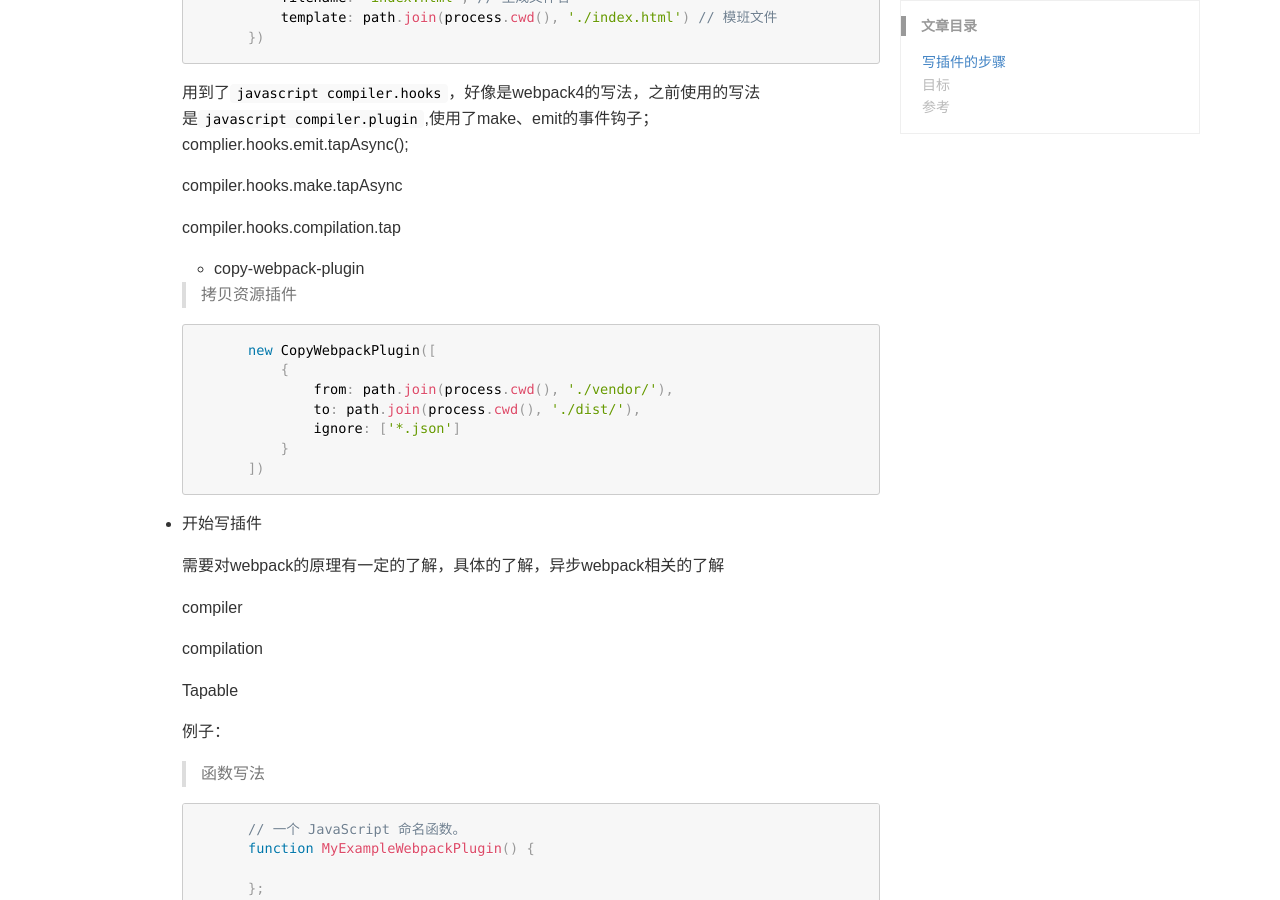
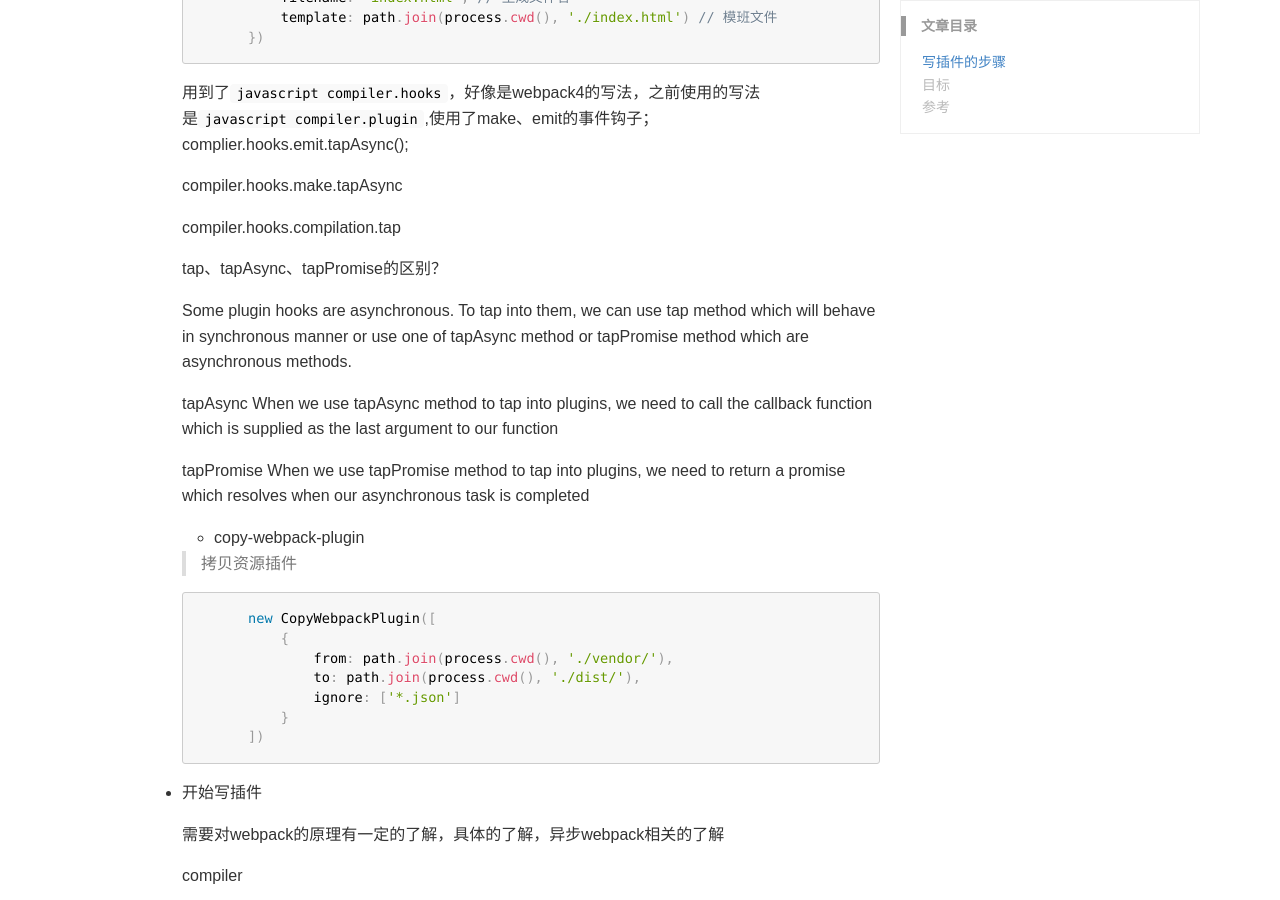
Before and after one commit to xueyida/xueyida.github.io, a Jekyll site: the page built from _posts/2020-03-07-webpackPlugin.md, in a window 1280 px wide and 900 px high, scrolled down 837 px. Built offline with Jekyll 4.4.1, drawn with Linux system fonts in a browser that asks for light colours; comment, search, counter and statistics services are not loaded.

Commit message:
feat: webpack plugin

```diff
--- a/_posts/2020-03-07-webpackPlugin.md
+++ b/_posts/2020-03-07-webpackPlugin.md
@@ -43,6 +43,16 @@ keywords: webpack 前端 webpackPlugin Node
     compiler.hooks.make.tapAsync
 
     compiler.hooks.compilation.tap
+
+    tap、tapAsync、tapPromise的区别？
+
+    Some plugin hooks are asynchronous. To tap into them, we can use tap method which will behave in synchronous manner or use one of tapAsync method or tapPromise method which are asynchronous methods.
+
+    tapAsync
+    When we use tapAsync method to tap into plugins, we need to call the callback function which is supplied as the last argument to our function
+
+    tapPromise
+    When we use tapPromise method to tap into plugins, we need to return a promise which resolves when our asynchronous task is completed
 
 
     - copy-webpack-plugin
```
